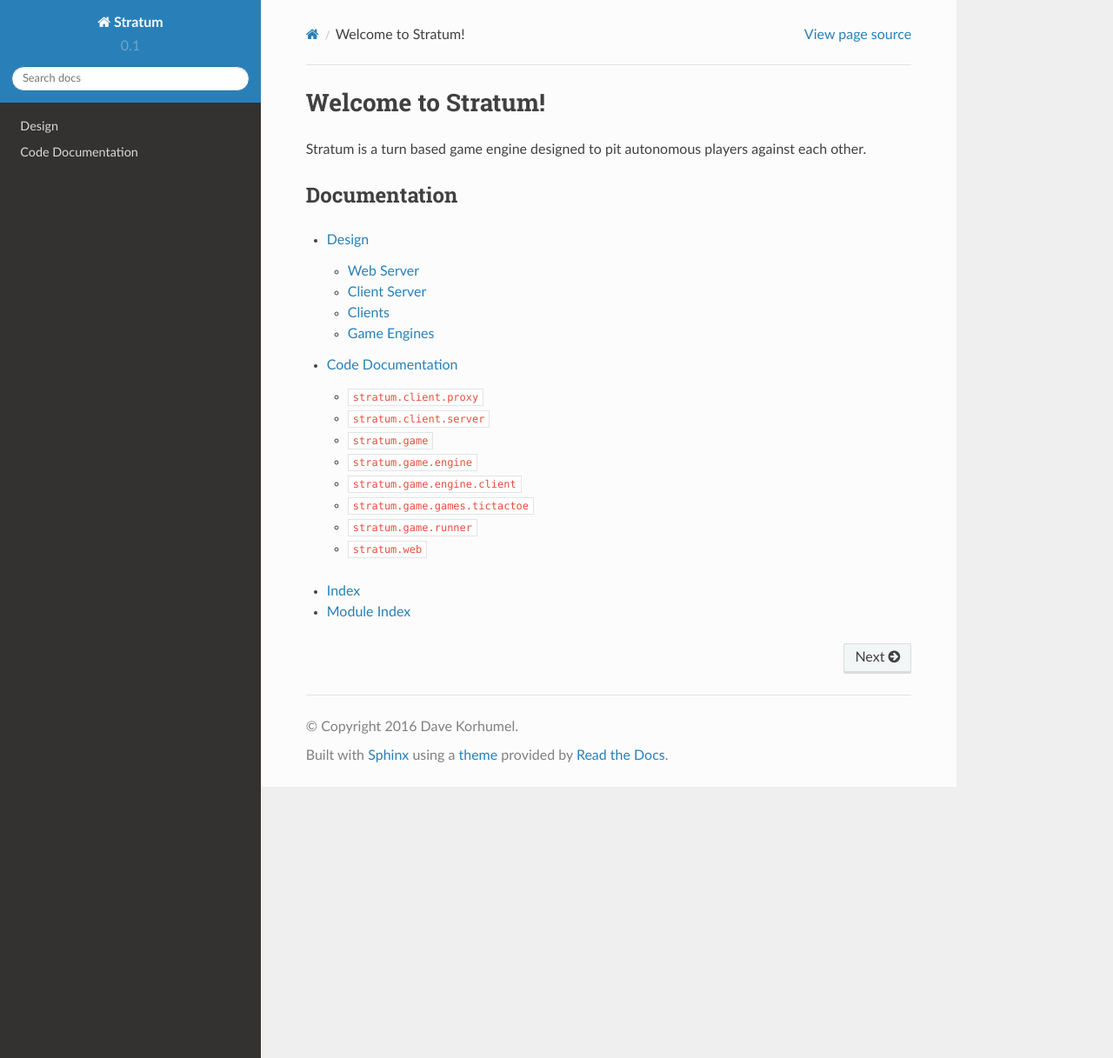
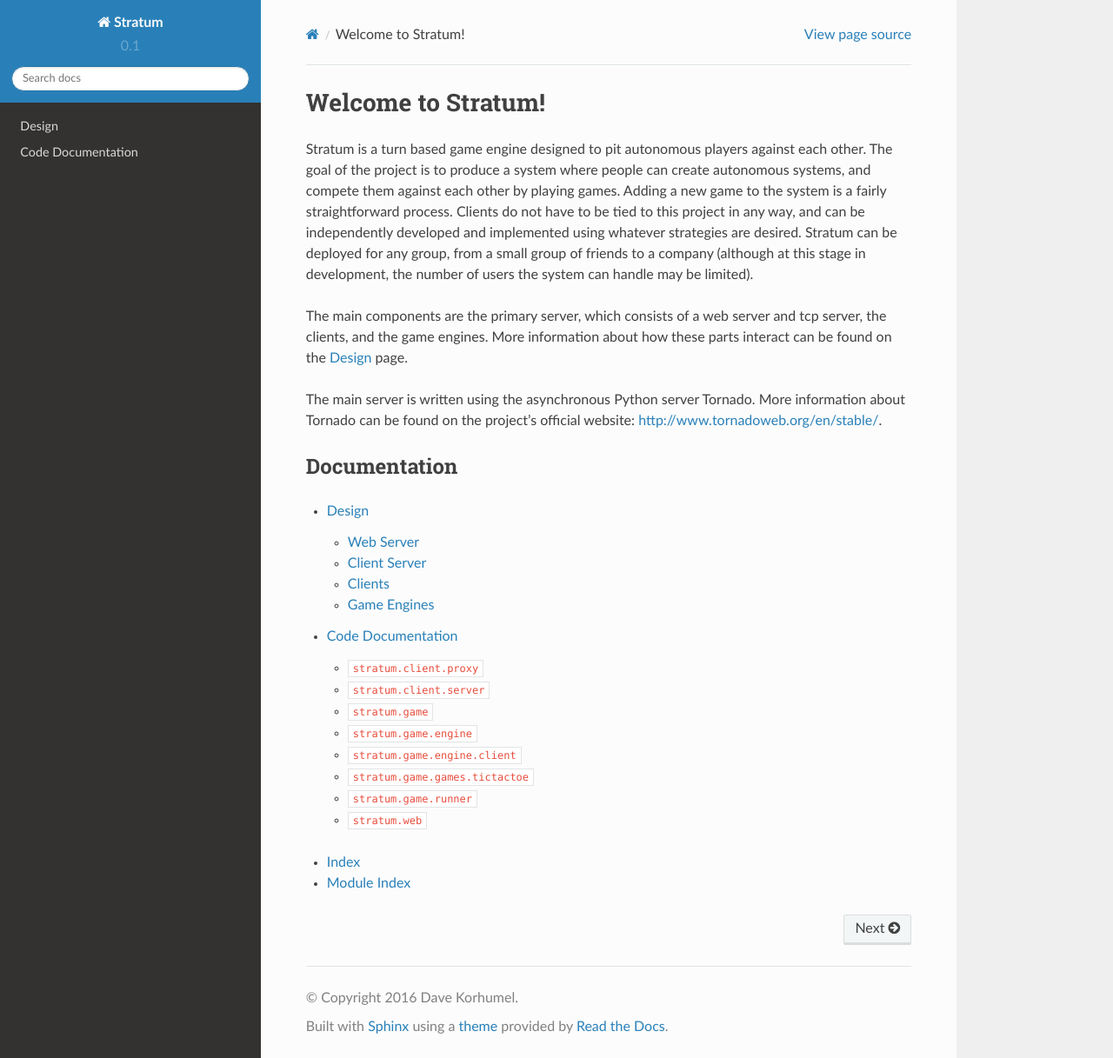
Before and after one commit to stratumgs/stratum, a Sphinx documentation site: the page built from docs/index.rst, in a window 1280 px wide and 1217 px high. Shown: the whole window at 87% size. Built offline with Sphinx 7.4.7 and the Read the Docs theme 2.0.0, drawn with Linux system fonts in a browser that asks for light colours.

Commit message:
add more information to index

```diff
--- a/docs/index.rst
+++ b/docs/index.rst
@@ -2,7 +2,22 @@ Welcome to Stratum!
 ===================================
 
 Stratum is a turn based game engine designed to pit autonomous players against
-each other.
+each other. The goal of the project is to produce a system where people can
+create autonomous systems, and compete them against each other by playing games.
+Adding a new game to the system is a fairly straightforward process. Clients do
+not have to be tied to this project in any way, and can be independently
+developed and implemented using whatever strategies are desired. Stratum can be
+deployed for any group, from a small group of friends to a company (although at
+this stage in development, the number of users the system can handle may be
+limited).
+
+The main components are the primary server, which consists of a web
+server and tcp server, the clients, and the game engines. More information about
+how these parts interact can be found on the :doc:`design` page.
+
+The main server is written using the asynchronous Python server Tornado. More
+information about Tornado can be found on the project's official website:
+`<http://www.tornadoweb.org/en/stable/>`_.
 
 Documentation
 -------------
```
